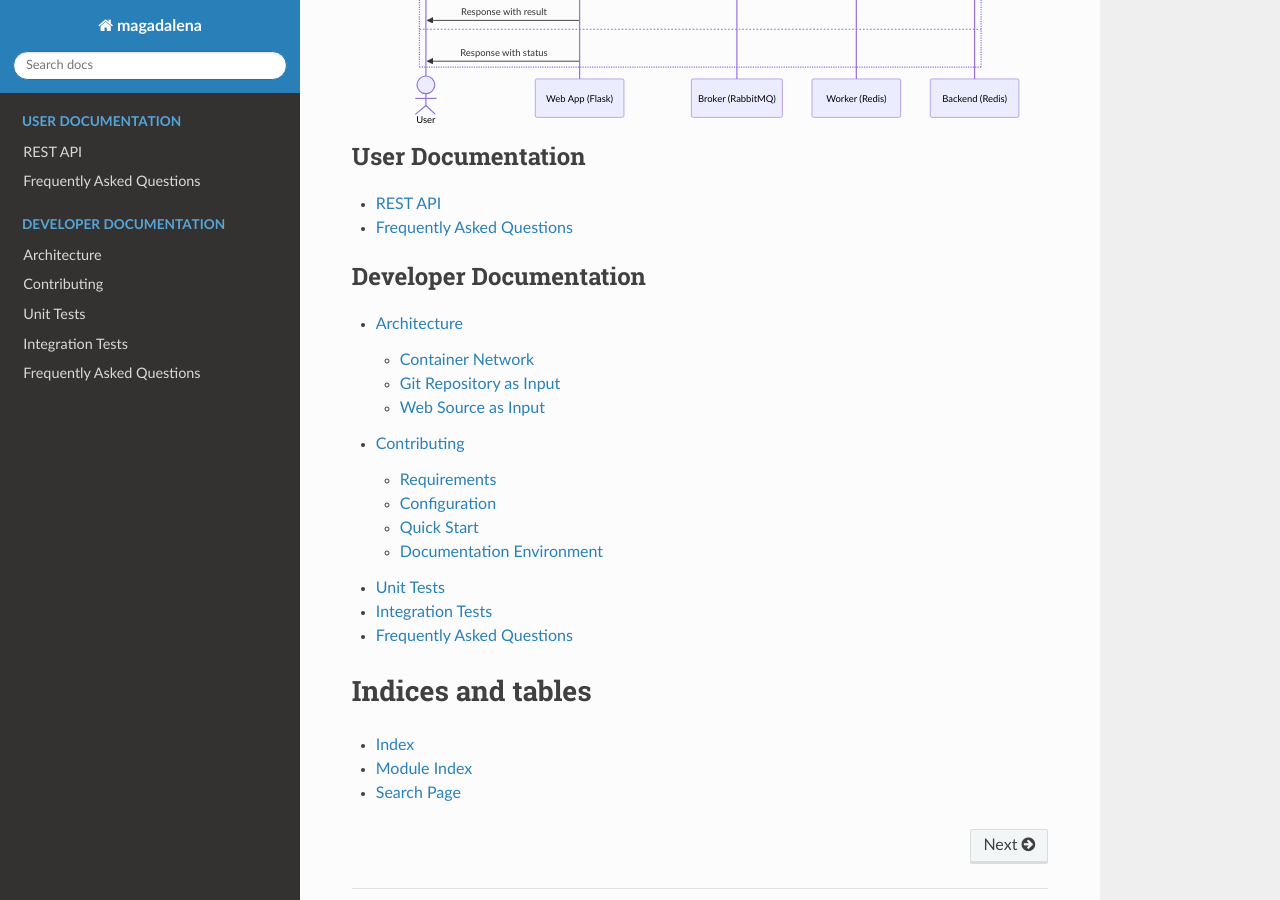
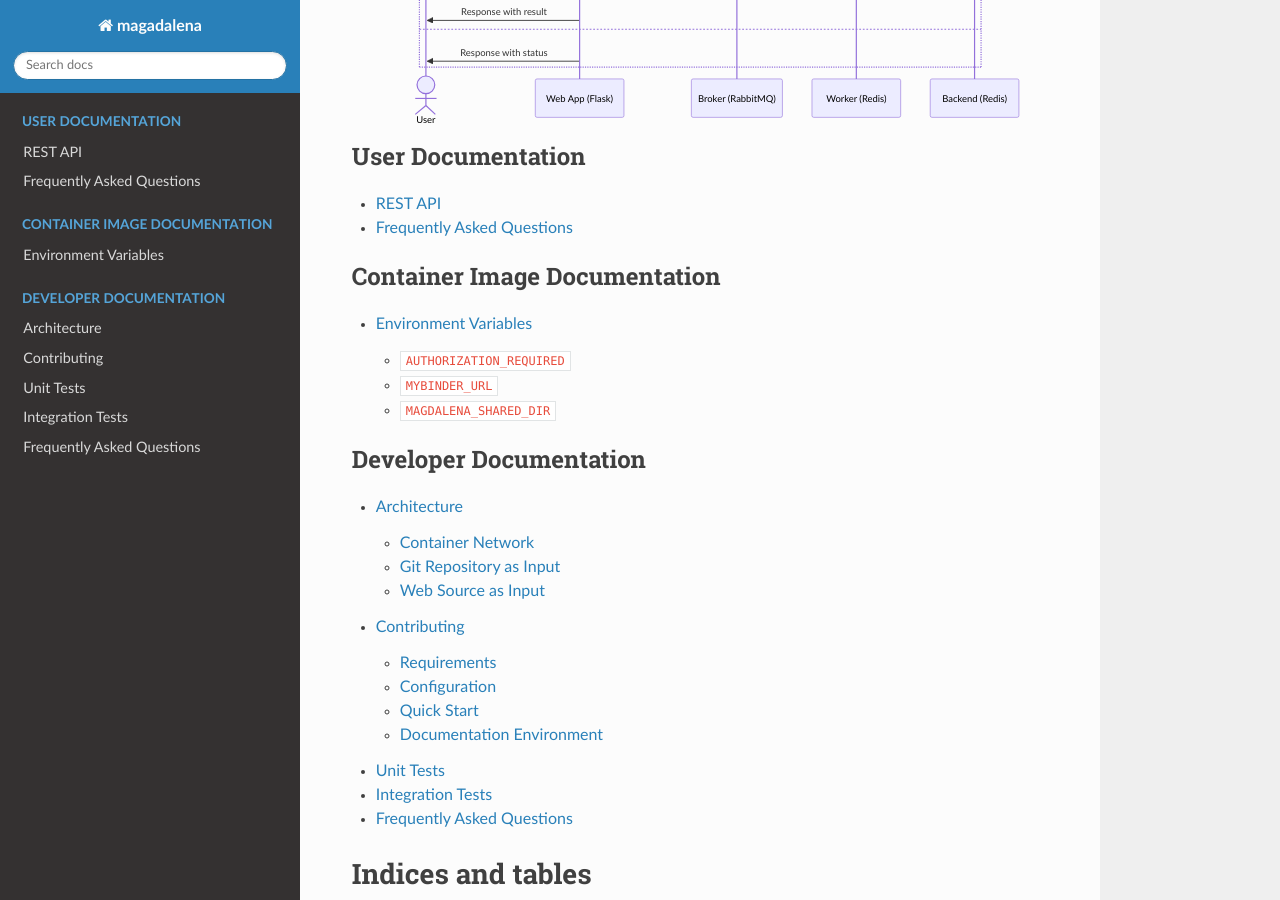
Before and after one commit to gesiscss/magdalena, a Sphinx documentation site: the page built from docs/source/index.rst, in a window 1280 px wide and 900 px high, scrolled down 739 px. Built offline with Sphinx 7.4.7 and the Read the Docs theme 2.0.0, drawn with Linux system fonts in a browser that asks for light colours.

Commit message:
Document environment variables in container

```diff
--- /dev/null
+++ b/docs/source/docker/env.rst
@@ -0,0 +1,20 @@
+Environment Variables
+=====================
+
+The environment variables described here change the operation of the ``magdalena`` container.
+
+``AUTHORIZATION_REQUIRED``
+--------------------------
+
+If authentication is required or not.
+
+``MYBINDER_URL``
+----------------
+
+The address of the `mybinder.org server <https://mybinder-sre.readthedocs.io/en/latest/index.html>` to use.
+
+
+``MAGDALENA_SHARED_DIR``
+------------------------
+
+The shared directory in the server hosting ``magdalena``.
--- a/docs/source/index.rst
+++ b/docs/source/index.rst
@@ -52,6 +52,12 @@ The follow sequence diagram illustrates how ``magdalena`` works.
 
 .. toctree::
    :maxdepth: 2
+   :caption: Container Image Documentation
+
+   docker/env
+
+.. toctree::
+   :maxdepth: 2
    :caption: Developer Documentation
 
    dev/architecture
```
